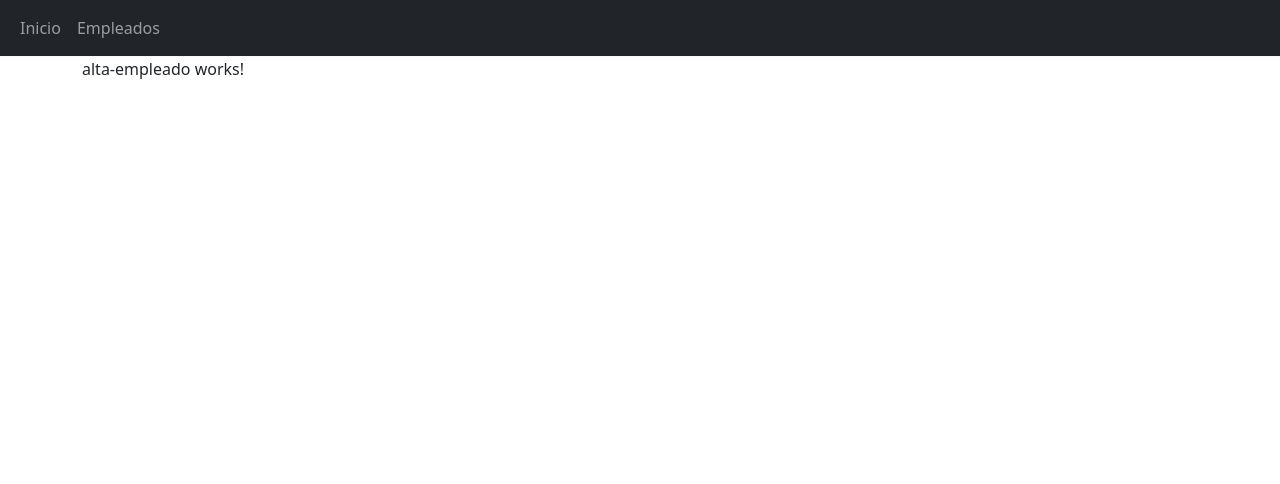
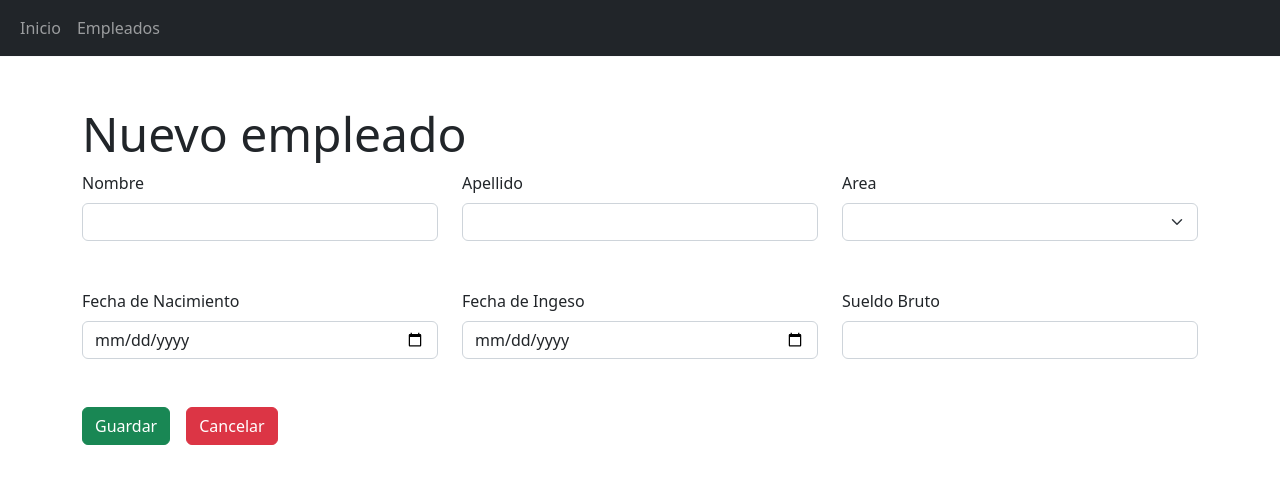
Before and after one commit to Manyo9/TUPEmpleadosFront, an Angular app: page /empleados/nuevo in a window 1280 px wide. Shown: the top 484 px of the page. Built offline with nearby package versions, Linux system fonts and the light colour scheme.

Commit message:
Form alta empleado  base

```diff
--- a/src/app/components/empleados/alta-empleado/alta-empleado.component.html
+++ b/src/app/components/empleados/alta-empleado/alta-empleado.component.html
@@ -1,3 +1,68 @@
-<div class="container">
-    <p>alta-empleado works!</p>
+<div class="container py-5">
+    <h1 class="display-5">Nuevo empleado</h1>
+    <form [formGroup]="formulario">
+        <div class="form-group">
+            <div class="row">
+                <div class="col-md-4">
+                    <label for="nombre" class="form-label">Nombre</label>
+                    <input type="text" class="form-control" id="nombre" formControlName="nombre"
+                        [class.is-invalid]="controlNombre.touched && controlNombre.hasError('required')">
+                    <span *ngIf="controlNombre.touched && controlNombre.hasError('required')" class="invalid-feedback">
+                        Ingrese un nombre.
+                    </span>
+                </div>
+                <div class="col-md-4">
+                    <label for="apellido" class="form-label">Apellido</label>
+                    <input type="text" class="form-control" id="apellido" formControlName="apellido"
+                        [class.is-invalid]="controlApellido.touched && controlApellido.hasError('required')">
+                    <span *ngIf="controlApellido.touched && controlApellido.hasError('required')"
+                        class="invalid-feedback">
+                        Ingrese un apellido.
+                    </span>
+                </div>
+                <div class="col-md-4">
+                    <label for="selectArea" class="form-label">Area</label>
+                    <select id="selectArea" class="form-select" formControlName="area"
+                        [class.is-invalid]="controlArea.touched && controlArea.hasError('required')">
+                        <option>Administacion</option>
+                        <option>RRHH</option>
+                        <option>Sistemas</option>
+                    </select>
+                    <span class="invalid-feedback">
+                        Ingrese el área a la que pertenece el empleado.
+                    </span>
+                </div>
+            </div>
+            <div class="row py-5">
+                <div class="col-md-4">
+                    <label for="fechaNacimiento" class="form-label">Fecha de Nacimiento</label>
+                    <input type="date" class="form-control" id="fechaNacimiento" formControlName="fechaNacimiento"
+                        [class.is-invalid]="controlFechaNacimiento.touched && controlFechaNacimiento.hasError('required')">
+                    <div *ngIf="controlFechaNacimiento.touched && controlFechaNacimiento.hasError('required')"
+                        class="invalid-feedback">
+                        Ingrese la fecha de nacimiento.
+                    </div>
+                </div>
+                <div class="col-md-4">
+                    <label for="fechaIngreso" class="form-label">Fecha de Ingeso</label>
+                    <input type="date" class="form-control" id="fechaIngreso" formControlName="fechaIngreso"
+                        [class.is-invalid]="controlFechaIngreso.touched && controlFechaIngreso.hasError('required')">
+                    <div *ngIf="controlFechaIngreso.touched && controlFechaIngreso.hasError('required')"
+                        class="invalid-feedback">
+                        Ingrese la fecha de ingreso.
+                    </div>
+                </div>
+                <div class="col-md-4">
+                    <label class="form-label" for="sueldoBruto">Sueldo Bruto</label>
+                    <input type="number" id="sueldoBruto" class="form-control" formControlName="sueldoBruto"
+                        [class.is-invalid]="controlSueldo.touched && controlSueldo.hasError('required')">
+                    <div *ngIf="controlSueldo.touched && controlSueldo.hasError('required')" class="invalid-feedback">
+                        Ingrese un sueldo.
+                    </div>
+                </div>
+            </div>
+            <button type="submit" class="btn btn-success" (click)="guardar()">Guardar</button>
+            <button type="button" class="btn btn-danger ms-3" (click)="volver()">Cancelar</button>
+        </div>
+    </form>
 </div>
--- a/src/app/components/empleados/alta-empleado/alta-empleado.component.ts
+++ b/src/app/components/empleados/alta-empleado/alta-empleado.component.ts
@@ -1,15 +1,68 @@
-import { Component, OnInit } from '@angular/core';
+import { Component, OnDestroy, OnInit } from '@angular/core';
+import { FormBuilder, FormControl, FormGroup, Validators } from '@angular/forms';
+import { Router } from '@angular/router';
+import { Subscription } from 'rxjs';
+import { EmpleadoService } from '../../../services/empleado.service'
 
 @Component({
   selector: 'app-alta-empleado',
   templateUrl: './alta-empleado.component.html',
   styleUrls: ['./alta-empleado.component.css']
 })
-export class AltaEmpleadoComponent implements OnInit {
+export class AltaEmpleadoComponent implements OnInit, OnDestroy {
 
-  constructor() { }
+  formulario: FormGroup;
+  subscription: Subscription = new Subscription();
+  constructor(
+    private formBuilder: FormBuilder,
+    private empleadoService: EmpleadoService,
+    private router: Router
+  ) { }
 
   ngOnInit(): void {
+    this.formulario = this.formBuilder.group({
+      nombre: [, Validators.required],
+      apellido: [, Validators.required],
+      fechaNacimiento: [, Validators.required],
+      fechaIngreso: [, Validators.required],
+      sueldoBruto: [, [Validators.required]],
+      area: [, Validators.required]
+    })
   }
 
+  ngOnDestroy(): void {
+    this.subscription.unsubscribe();
+  }
+
+  guardar(): void {
+    alert("To do");
+  }
+
+  volver(): void {
+    this.router.navigate(['empleados/listado']);
+  }
+
+  get controlNombre(): FormControl {
+    return this.formulario.controls['nombre'] as FormControl;
+  }
+
+  get controlApellido(): FormControl {
+    return this.formulario.controls['apellido'] as FormControl;
+  }
+
+  get controlFechaNacimiento(): FormControl {
+    return this.formulario.controls['fechaNacimiento'] as FormControl;
+  }
+
+  get controlFechaIngreso(): FormControl {
+    return this.formulario.controls['fechaIngreso'] as FormControl;
+  }
+
+  get controlSueldo(): FormControl {
+    return this.formulario.controls['sueldoBruto'] as FormControl;
+  }
+
+  get controlArea(): FormControl {
+    return this.formulario.controls['area'] as FormControl;
+  }
 }
```
